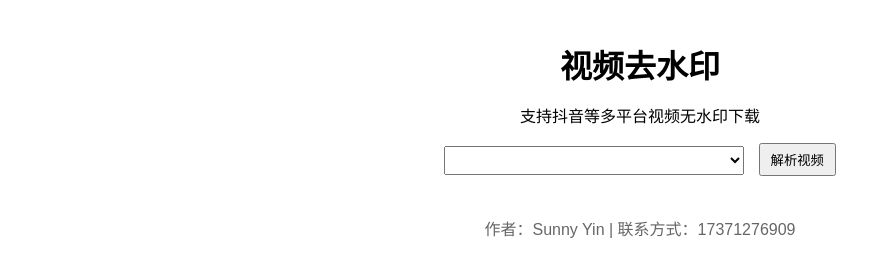
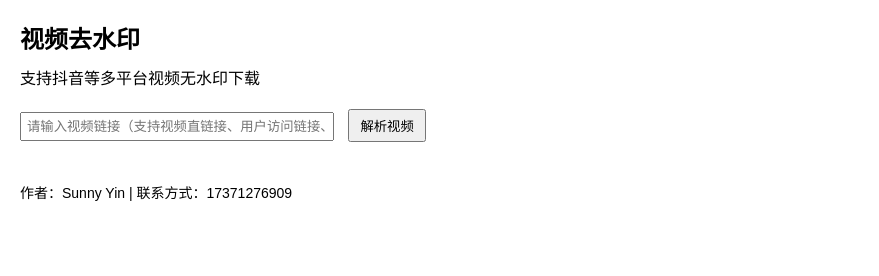
Before and after one commit to Suuny0602/DouyinVideoDowen, a website: page public/index.html in a window 1280 px wide. Shown: the whole page, without its empty margins (0-879 px from the left). Drawn offline with Linux system fonts and the light colour scheme.

Commit message:
Restore original simple interface

```diff
--- a/public/css/style.css
+++ b/public/css/style.css
@@ -3,14 +3,18 @@ body {
     font-family: Arial, sans-serif;
     margin: 0;
     padding: 20px;
-    text-align: center;
 }
 
 h1 {
-    margin-bottom: 10px;
+    margin: 0;
+    font-size: 24px;
 }
 
-select {
+p {
+    margin: 10px 0 20px;
+}
+
+input[type="text"] {
     width: 300px;
     padding: 5px;
     margin-right: 10px;
@@ -28,10 +32,9 @@ button {
 video {
     max-width: 500px;
     width: 100%;
-    margin: 10px 0;
 }
 
 footer {
     margin-top: 40px;
-    color: #666;
+    font-size: 14px;
 }
--- a/public/index.html
+++ b/public/index.html
@@ -11,20 +11,13 @@
     <p>支持抖音等多平台视频无水印下载</p>
 
     <div>
-        <select id="videoUrl">
-            <option value="">请输入视频链接（支持视频直链接、用户访问链接、分享链接）</option>
-        </select>
+        <input type="text" id="videoUrl" placeholder="请输入视频链接（支持视频直链接、用户访问链接、分享链接）">
         <button onclick="parseVideo()">解析视频</button>
     </div>
 
     <div id="previewSection" style="display: none;">
-        <h2>视频预览</h2>
         <video id="videoPreview" controls></video>
         <div>
-            <select id="resolution">
-                <option value="720p">720P</option>
-                <option value="1080p">1080P</option>
-            </select>
             <button id="downloadBtn">下载视频</button>
         </div>
     </div>
--- a/public/js/main.js
+++ b/public/js/main.js
@@ -13,8 +13,6 @@ async function parseVideo() {
     }
 
     try {
-        console.log('开始解析链接:', url);
-
         // 调用API解析视频链接
         const response = await fetch('/api/parse', {
             method: 'POST',
@@ -29,7 +27,6 @@ async function parseVideo() {
         }
 
         const data = await response.json();
-        console.log('解析结果:', data);
 
         if (!data.success) {
             throw new Error(data.message || '解析失败');
@@ -45,7 +42,6 @@ async function parseVideo() {
         };
 
     } catch (error) {
-        console.error('解析失败:', error);
         alert('视频解析失败，请检查链接是否正确');
     }
 }
```
